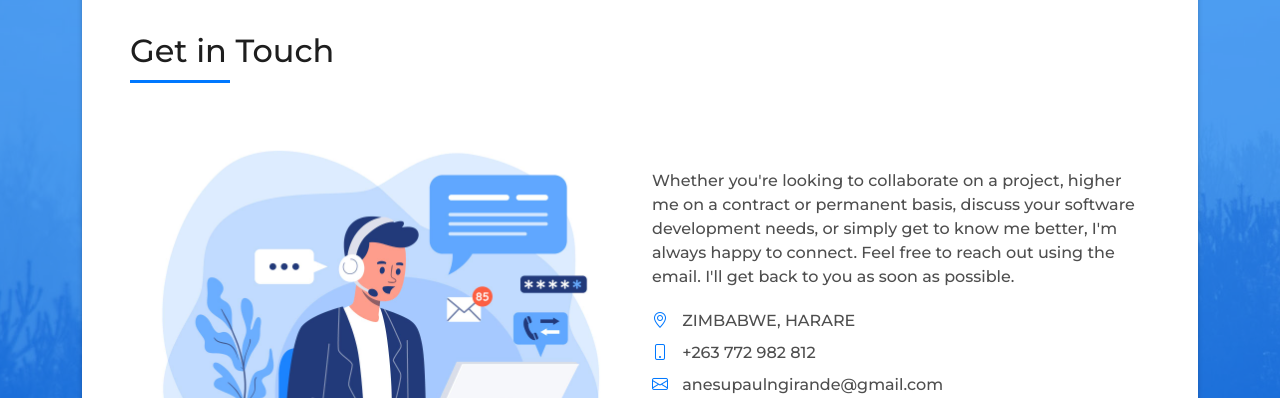
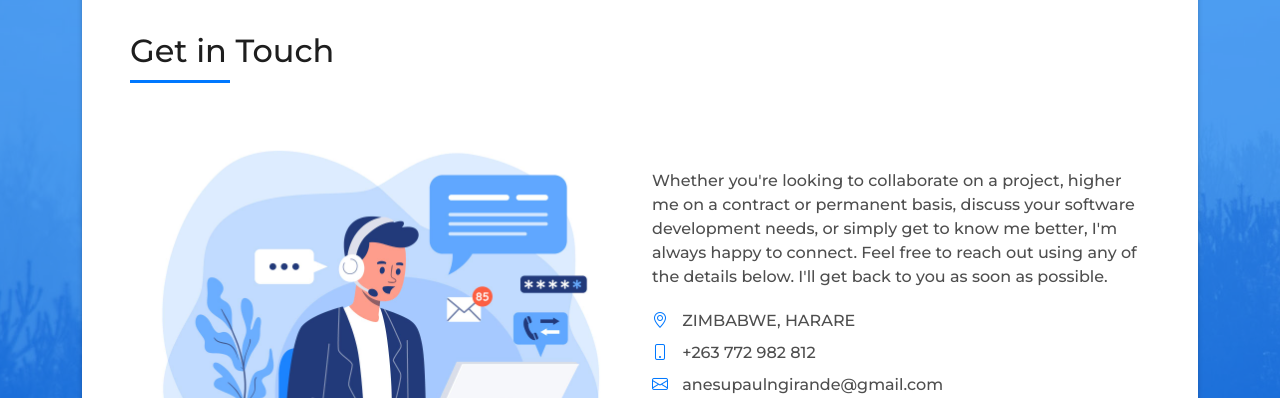
Before and after one commit to anesupaul-developer/anesupaul-developer.github.io, a plain HTML site: page index.html in a window 1280 px wide. Shown: the part 1650-2048 px from the top of the page. Drawn offline with Linux system fonts and the light colour scheme.

Commit message:
update the contact us text

```diff
--- a/index.html
+++ b/index.html
@@ -642,7 +642,7 @@
                   <div class="col-md-6" style="display: flex; justify-content: center; align-items: center">
                     <div class="more-info">
                       <p class="">
-                        Whether you're looking to collaborate on a project, higher me on a contract or permanent basis, discuss your software development needs, or simply get to know me better, I'm always happy to connect. Feel free to reach out using the email. I'll get back to you as soon as possible.
+                        Whether you're looking to collaborate on a project, higher me on a contract or permanent basis, discuss your software development needs, or simply get to know me better, I'm always happy to connect. Feel free to reach out using any of the details below. I'll get back to you as soon as possible.
                       </p>
                       <ul class="list-ico">
                         <li><span class="bi bi-geo-alt"></span> ZIMBABWE, HARARE</li>
```
